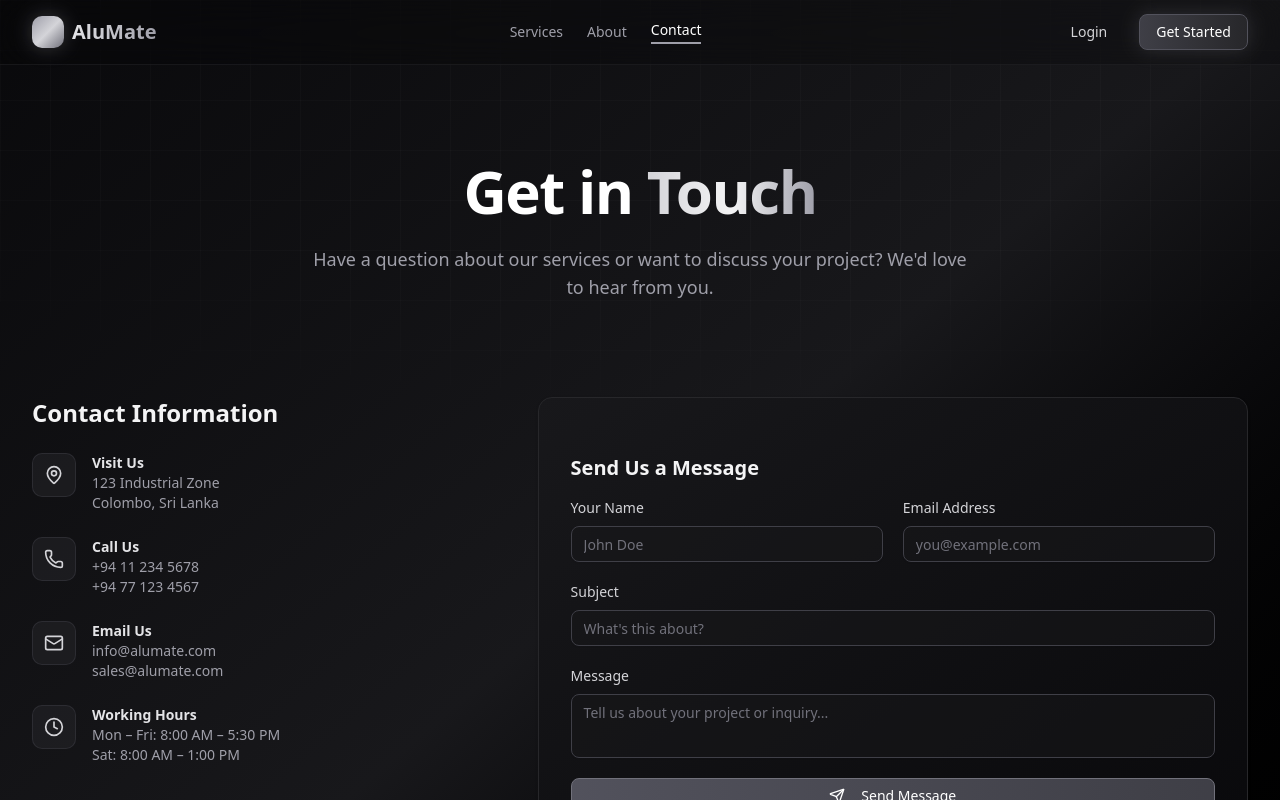
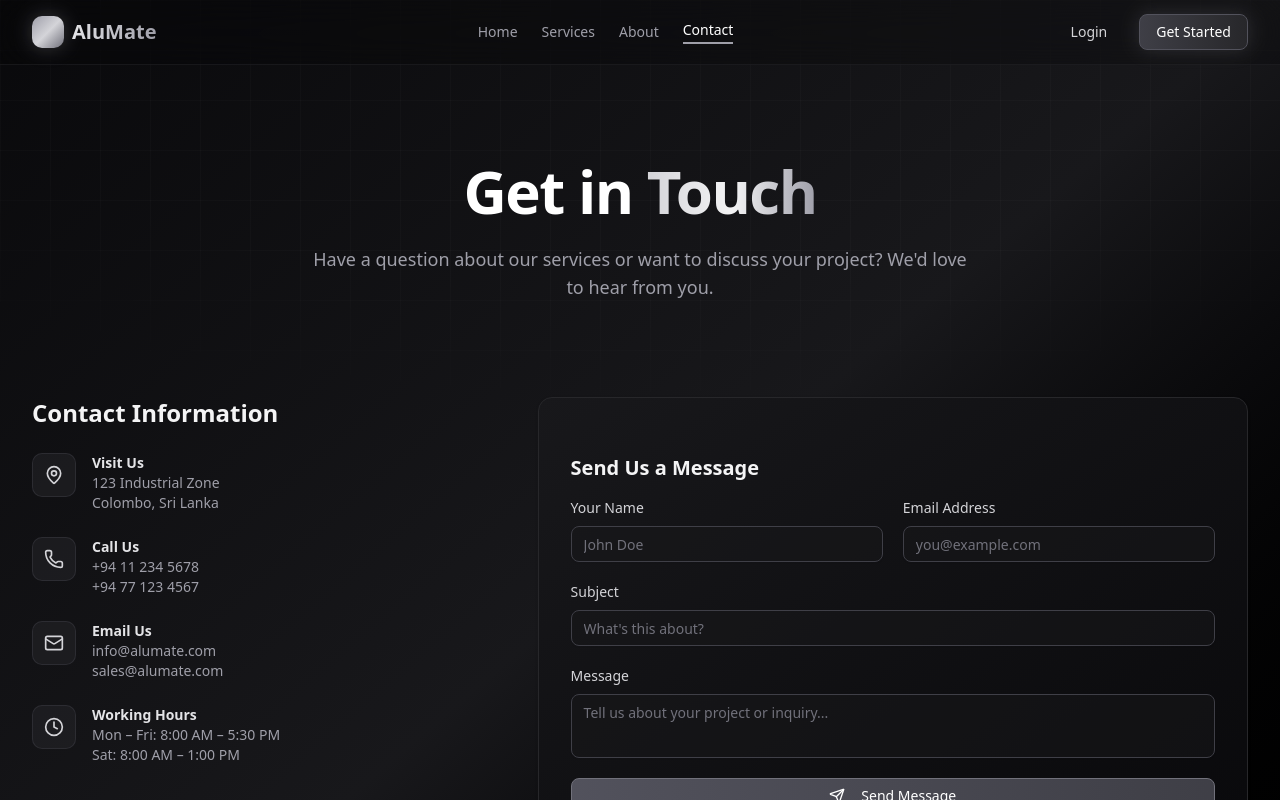
Before and after one commit to Dion-Liyanage/AluMate, a Next.js app in the folder frontend/: page /contact in a window 1280 px wide. Shown: the top 800 px of the page. Built offline with nearby package versions, Linux system fonts and the light colour scheme; no server answers.

Commit message:
Added home button to top navbar

```diff
--- a/frontend/app/about/page.tsx
+++ b/frontend/app/about/page.tsx
@@ -80,6 +80,12 @@ export default function AboutPage() {
                 </Link>
               </div>
               <div className="hidden md:flex items-center gap-6">
+                <Link
+                  href="/"
+                  className="text-sm font-medium text-zinc-400 hover:text-white transition-colors"
+                >
+                  Home
+                </Link>
                 <Link
                   href="/services"
                   className="text-sm font-medium text-zinc-400 hover:text-white transition-colors"
--- a/frontend/app/contact/page.tsx
+++ b/frontend/app/contact/page.tsx
@@ -68,6 +68,12 @@ export default function ContactPage() {
                 </Link>
               </div>
               <div className="hidden md:flex items-center gap-6">
+                <Link
+                  href="/"
+                  className="text-sm font-medium text-zinc-400 hover:text-white transition-colors"
+                >
+                  Home
+                </Link>
                 <Link
                   href="/services"
                   className="text-sm font-medium text-zinc-400 hover:text-white transition-colors"
--- a/frontend/app/page.tsx
+++ b/frontend/app/page.tsx
@@ -57,6 +57,9 @@ export default function Home() {
                 </Link>
               </div>
               <div className="hidden md:flex items-center gap-6">
+                <Link href="/" className="text-sm font-medium text-white border-b-2 border-zinc-400 pb-0.5">
+                  Home
+                </Link>
                 <Link href="/services" className="text-sm font-medium text-zinc-400 hover:text-white transition-colors">
                   Services
                 </Link>
--- a/frontend/app/services/page.tsx
+++ b/frontend/app/services/page.tsx
@@ -95,6 +95,12 @@ export default function ServicesPage() {
                 </Link>
               </div>
               <div className="hidden md:flex items-center gap-6">
+                <Link
+                  href="/"
+                  className="text-sm font-medium text-zinc-400 hover:text-white transition-colors"
+                >
+                  Home
+                </Link>
                 <Link
                   href="/services"
                   className="text-sm font-medium text-white border-b-2 border-zinc-400 pb-0.5"
```
